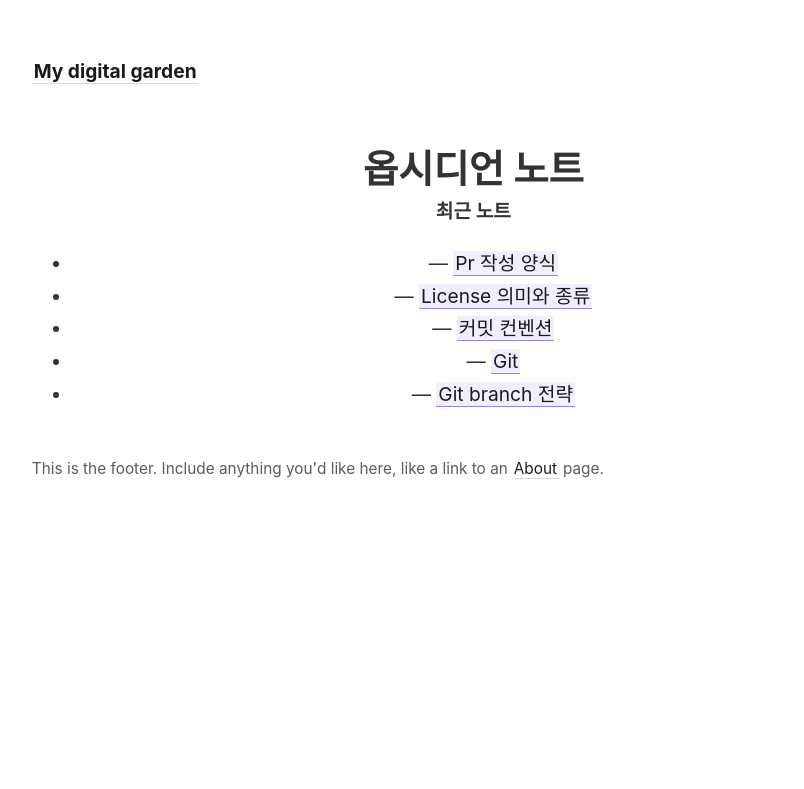
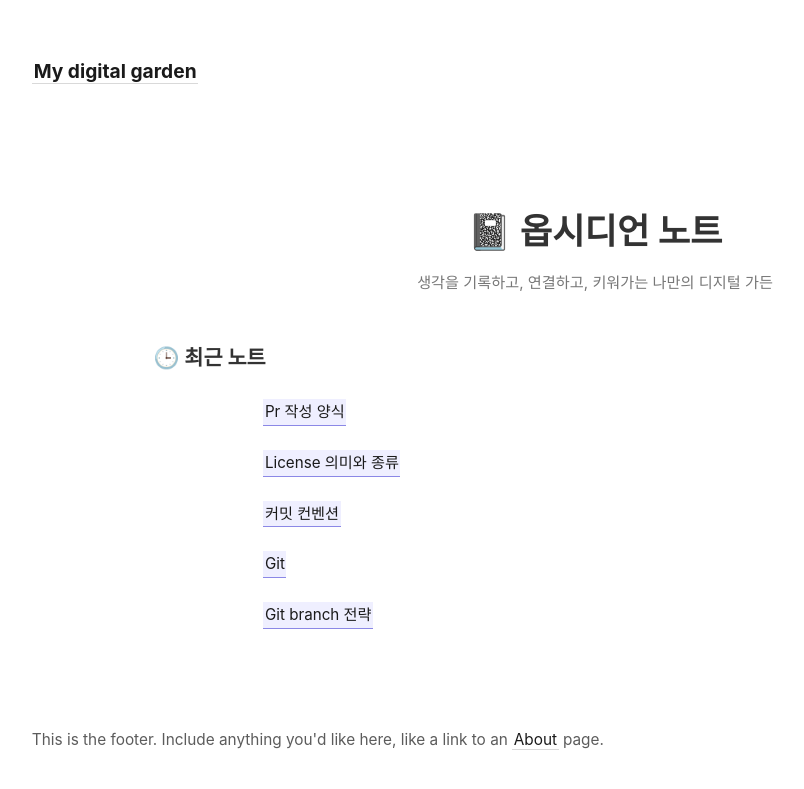
Before and after one commit to obsidian-saves/dev-note-deploy, a Jekyll site: the page built from _pages/index.md, in a window 1280 px wide. Shown: the top 789 px of the page, without its empty margins (45-849 px from the left). Built offline with Jekyll 4.4.1, drawn with Linux system fonts in a browser that asks for light colours.

Commit message:
feat: 메인 페이지 수정

```diff
--- a/_pages/index.md
+++ b/_pages/index.md
@@ -5,23 +5,100 @@
 permalink: /
 ---
 
-<div align="center">
-<h1>옵시디언 노트</h1>
+<div class="home-container">
 
-<strong>최근 노트</strong>
+  <header class="home-header">
+    <h1>📓 옵시디언 노트</h1>
+    <p class="subtitle">
+      생각을 기록하고, 연결하고, 키워가는 나만의 디지털 가든
+    </p>
+  </header>
 
-<ul>
-  {% assign recent_notes = site.notes | sort: "last_modified_at_timestamp" | reverse %}
-  {% for note in recent_notes limit: 5 %}
-    <li>
-      {{ note.last_modified_at | date: "%Y-%m-%d" }} — <a class="internal-link" href="{{ site.baseurl }}{{ note.url }}">{{ note.title }}</a>
-    </li>
-  {% endfor %}
-</ul>
-  </div>
+  <section class="recent-section">
+    <h2>🕒 최근 노트</h2>
+
+    <ul class="recent-list">
+      {% assign recent_notes = site.notes | sort: "last_modified_at_timestamp" | reverse %}
+      {% for note in recent_notes limit: 5 %}
+        <li class="recent-item">
+          <span class="date">
+            {{ note.last_modified_at | date: "%Y-%m-%d" }}
+          </span>
+          <a class="internal-link title" href="{{ site.baseurl }}{{ note.url }}">
+            {{ note.title }}
+          </a>
+        </li>
+      {% endfor %}
+    </ul>
+
+  </section>
+
+</div>
 
 <style>
-  .wrapper {
-    max-width: 46em;
-  }
+/* 전체 컨테이너 */
+.home-container {
+  max-width: 46em;
+  margin: 0 auto;
+  padding: 2.5rem 1.5rem;
+}
+
+/* 헤더 */
+.home-header {
+  text-align: center;
+  margin-bottom: 3rem;
+}
+
+.home-header h1 {
+  font-size: 2.2rem;
+  margin-bottom: 0.5rem;
+}
+
+.subtitle {
+  font-size: 0.95rem;
+  color: #777;
+}
+
+/* 최근 노트 섹션 */
+.recent-section h2 {
+  font-size: 1.3rem;
+  margin-bottom: 1rem;
+}
+
+/* 리스트 */
+.recent-list {
+  list-style: none;
+  padding: 0;
+  margin: 0;
+}
+
+.recent-item {
+  display: flex;
+  gap: 0.75rem;
+  align-items: baseline;
+  padding: 0.75rem 0.5rem;
+  border-radius: 8px;
+  transition: background 0.2s ease;
+}
+
+.recent-item:hover {
+  background: rgba(0, 0, 0, 0.04);
+}
+
+/* 날짜 */
+.recent-item .date {
+  font-size: 0.8rem;
+  color: #999;
+  min-width: 90px;
+}
+
+/* 제목 */
+.recent-item .title {
+  font-size: 0.95rem;
+  text-decoration: none;
+}
+
+.recent-item .title:hover {
+  text-decoration: underline;
+}
 </style>
```
